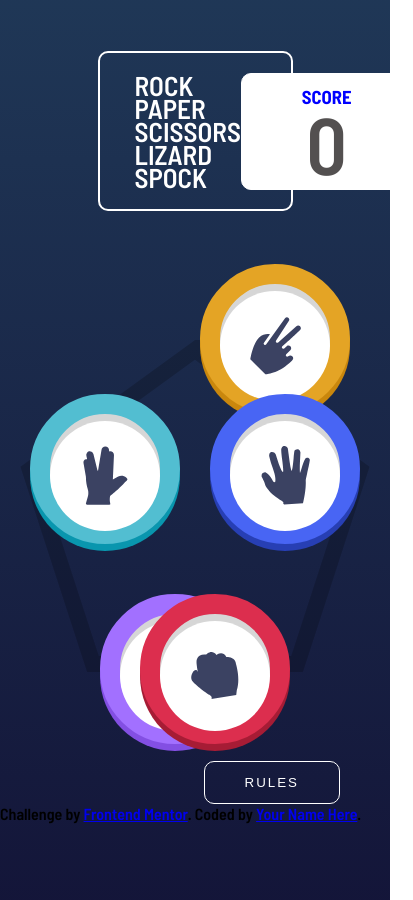
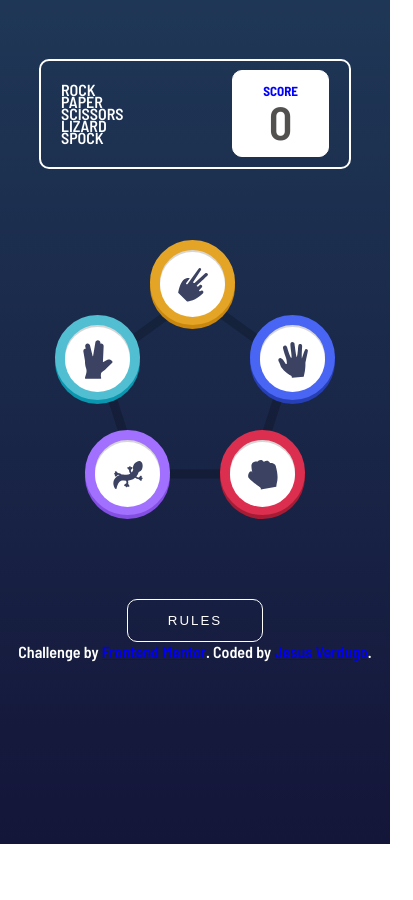
Before and after one commit to DevJesus-debug/Rock-paper-scissors-game, a plain HTML site: page index.html in a window 390 px wide. Shown: the whole page, 413 px wide, since content can reach past the window. After the commit the page ends 844 px from the top, so only its background shows below. Drawn offline with Linux system fonts and the light colour scheme.

Commit message:
working on the mobile version

```diff
--- a/index.html
+++ b/index.html
@@ -158,7 +158,7 @@
   </div>
   <div class="attribution">
     Challenge by <a href="https://www.frontendmentor.io?ref=challenge" target="_blank">Frontend Mentor</a>.
-    Coded by <a href="#">Your Name Here</a>.
+    Coded by <a href="#">Jesus Verdugo</a>.
   </div>
   <div class="rules-wrap">
     <div class="rules-cont">
--- a/style.css
+++ b/style.css
@@ -381,7 +381,14 @@ main{
     letter-spacing: 2px;
     border-radius: 10px;
     background-color: transparent;
+    cursor: pointer;
 }
+
+.button-cont button:hover{
+    background-color: white;
+    color: hsl(229, 25%, 31%);
+}
+
 .rules-wrap{
     display: none;
 }
@@ -425,5 +432,162 @@ main{
 
 .rules-cont .close-btn{
     grid-area: close;
+    cursor: pointer;
     margin-left: auto;
 }
+
+.attribution{
+    color: white;
+    width: 100%;
+    text-align: center;
+    margin-top: 40px;
+}
+
+
+@media screen and (max-width:600px) {
+
+
+body{
+    background: linear-gradient(hsl(214, 47%, 23%), hsl(237, 49%, 15%));
+    background-repeat: no-repeat;
+    height: 100vh;
+    min-height: 667px;
+    font-family: var(--main-text);
+}
+
+header{
+    height: 20vh;
+}
+
+nav{
+    width: 80%;
+    padding: 0px 20px;
+    height: 110px;
+}
+
+nav .scoreboard{
+    font-size: .7rem;
+    padding: 12px 30px;
+    display: block;
+}
+
+nav .scoreboard .score-number{
+    text-align: center;
+    margin-top: 0px;
+}
+
+nav .scoreboard .score-number p{
+    font-size: 2.9rem;
+    line-height: 45px;
+
+}
+
+
+nav ul li{
+    line-height: 12px;
+    font-size: 1rem;
+ }
+
+ main{
+    width: 100%;
+    justify-content: center;
+    align-items: center;
+    height: 430px;
+    max-width: 800px;
+    min-width: 375px;
+    width: 100%;
+}
+
+.buttons-cont{
+    width: 300px;
+    height: 100%;
+    margin-top: 0;
+    background-size: 200px;
+}
+
+.outer-circle{
+    width: 85px;
+    height:85px;
+}
+
+.border-cont{
+    margin-top: -8px;
+}
+
+.border-cont .inner-circle img{
+    width: 30px;
+
+}
+
+.border-cont .inner-circle{
+    margin-bottom: -5px;
+  }
+
+.outer-circle.lizard .border-cont{
+    border: solid 10px var(--lizard-border-color);
+}
+
+.outer-circle.paper .border-cont{
+   border: solid 10px var(--paper-border-color);
+}
+
+.outer-circle.scissors .border-cont{
+    border: solid 10px var(--scissors-border-color);
+ }
+
+.outer-circle.spock .border-cont{
+    border: solid 10px var(--spock-border-color);
+ }
+
+.outer-circle.rock .border-cont{
+    border: solid 10px var(--rock-border-color);
+ }
+
+/*Buttons position*/
+.outer-circle.lizard{
+    bottom: 80px;
+    left: 40px;
+}
+
+.outer-circle.paper{
+    position: absolute;
+    top: 150px;
+    right: 10px;
+    background-color:var(--paper-background-color);
+}
+
+.outer-circle.scissors{
+    position: absolute;
+    top: 75px;
+    left: 105px;
+    background-color:var(--scissors-background-color);
+}
+
+.outer-circle.spock{
+    position: absolute;
+    top: 150px;
+    left: 10px;
+    background-color:var(--spock-background-color);
+}
+
+.outer-circle.rock{
+    bottom: 80px;
+    right: 40px;
+}
+
+.button-cont{
+    width: 100%;
+    max-width: 1440px;
+    padding: 0 50px;
+    display: flex;
+    justify-content: center;
+}
+
+
+.attribution{
+    margin-top: 0;
+}
+
+
+
+}
```
